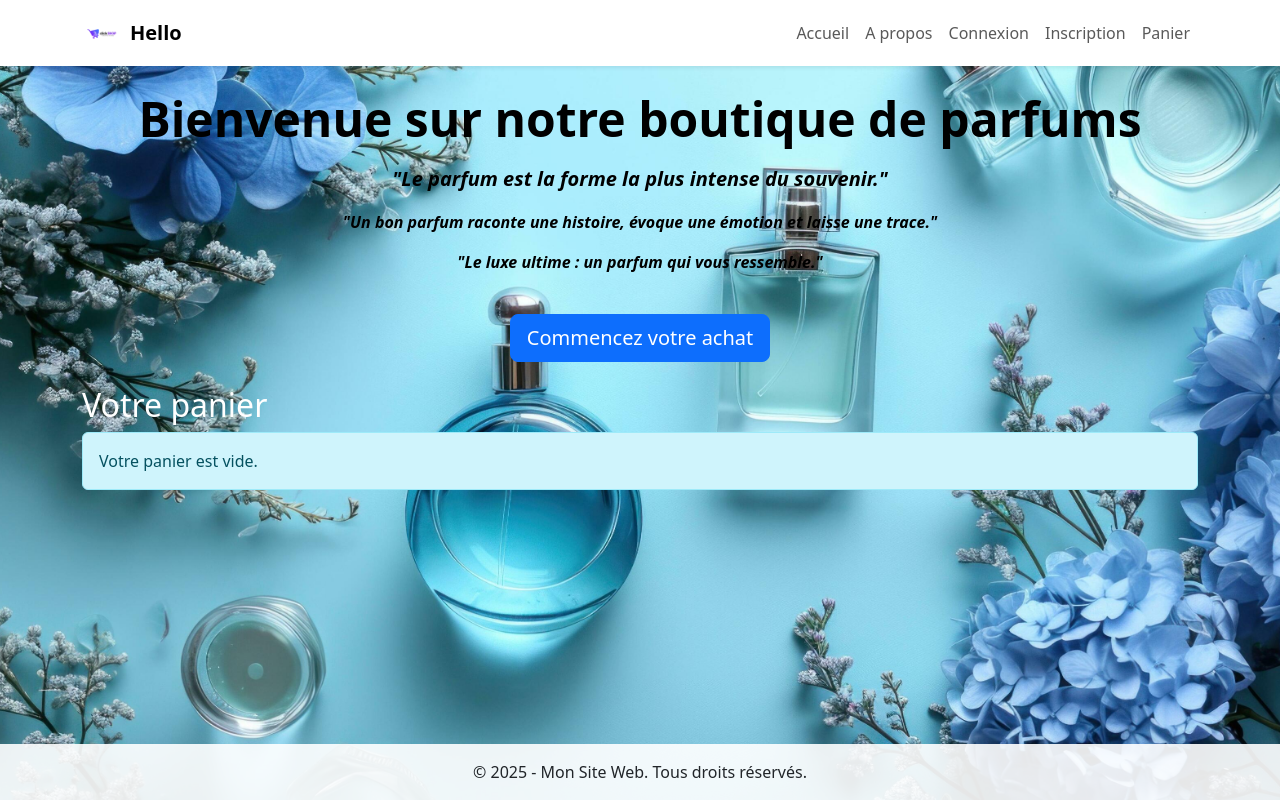
After one commit to sihembarghouda/Symfony7_project, a Symfony app: template templates/cart/index.html.twig in a window 1280 px wide. The commit adds this page. Run offline with Twig, Linux system fonts and the light colour scheme; the template is opened without the code that fills it, so the values that code supplies are empty; some libraries are stand-ins or nearby versions.

Commit message:
second commit

```diff
--- a/templates/base.html.twig
+++ b/templates/base.html.twig
@@ -48,9 +48,19 @@
             <div class="collapse navbar-collapse justify-content-end" id="navbarNav">
                 <ul class="navbar-nav">
                     <li class="nav-item"><a class="nav-link" href="{{ path('app_index') }}">Accueil</a></li>
-                    <li class="nav-item"><a class="nav-link" href="{{ path('app_about') }}">About</a></li>
+                    <li class="nav-item"><a class="nav-link" href="{{ path('app_about') }}">A propos</a></li>
                     <li class="nav-item"><a class="nav-link" href="{{ path('app_connexion') }}">Connexion</a></li>
                     <li class="nav-item"><a class="nav-link" href="{{ path('app_inscription') }}">Inscription</a></li>
+                    <li class="nav-item">
+    <a class="nav-link position-relative" href="{{ path('cart_index') }}">
+        Panier
+        {% if app.session.get('cart') is defined and app.session.get('cart')|length > 0 %}
+            <span class="badge bg-danger position-absolute top-0 start-100 translate-middle">
+                {{ app.session.get('cart')|length }}
+            </span>
+        {% endif %}
+    </a>
+</li>
                 </ul>
             </div>
         </div>
@@ -58,11 +68,11 @@
 
     <!-- Contenu principal -->
     <div class="container mt-4 content-wrapper">
-        <div class="text-center text-white mb-4">
+        <div class="text-center text-black mb-4">
             <h1 class="display-5 fw-bold">Bienvenue sur notre boutique de parfums</h1>
-            <p class="lead fst-italic mt-3 fw-bold text-white">"Le parfum est la forme la plus intense du souvenir."</p>
-<p class="fst-italic fw-bold text-white">"Un bon parfum raconte une histoire, évoque une émotion et laisse une trace."</p>
-<p class="fst-italic fw-bold text-white">"Le luxe ultime : un parfum qui vous ressemble."</p>
+            <p class="lead fst-italic mt-3 fw-bold text-black">"Le parfum est la forme la plus intense du souvenir."</p>
+<p class="fst-italic fw-bold text-black">"Un bon parfum raconte une histoire, évoque une émotion et laisse une trace."</p>
+<p class="fst-italic fw-bold text-black">"Le luxe ultime : un parfum qui vous ressemble."</p>
 
 
             <!-- Bouton Commencez votre achat -->
--- /dev/null
+++ b/templates/cart/index.html.twig
@@ -0,0 +1,26 @@
+{% extends 'base.html.twig' %}
+
+{% block title %}Mon Panier{% endblock %}
+
+{% block body %}
+    <h2 class="text-white">Votre panier</h2>
+
+    {% if items|length == 0 %}
+        <div class="alert alert-info">Votre panier est vide.</div>
+    {% else %}
+        <ul class="list-group mb-3">
+            {% for item in items %}
+                <li class="list-group-item d-flex justify-content-between align-items-center">
+                    {{ item.product.nom }} - {{ item.quantity }} x {{ item.product.prix }} €
+                    <a href="{{ path('cart_add', {'id': produit.id}) }}" class="btn btn-primary">Acheter</a>
+                    <a href="{{ path('cart_update', {'id': item.product.id}) }}" class="btn btn-secondary btn-sm">Modifier</a>
+                    <span class="badge bg-secondary rounded-pill">{{ item.quantity }}</span>
+                    <span class="badge bg-secondary rounded-pill">{{ item.product.prix * item.quantity }} €</span>
+
+                    <a href="{{ path('cart_remove', {'id': item.product.id}) }}" class="btn btn-danger btn-sm">Supprimer</a>
+                </li>
+            {% endfor %}
+        </ul>
+        <h4 class="text-white">Total : {{ total }} €</h4>
+    {% endif %}
+{% endblock %}
--- a/templates/pages/index.html.twig
+++ b/templates/pages/index.html.twig
@@ -3,8 +3,6 @@
 {% block title %}Accueil - Boutique de Parfums{% endblock %}
 
 {% block body %}
-
-
     <div class="row row-cols-1 row-cols-md-3 g-4">
         <div class="col">
             <div class="card h-100">
@@ -12,6 +10,7 @@
                 <div class="card-body text-center">
                     <h5 class="card-title">Parfum Élégance</h5>
                     <p class="card-text">Un parfum raffiné aux notes florales.</p>
+                    <a href="#" class="btn btn-primary">Acheter</a>
                 </div>
             </div>
         </div>
@@ -22,6 +21,7 @@
                 <div class="card-body text-center">
                     <h5 class="card-title">Parfum Intense</h5>
                     <p class="card-text">Un parfum profond et sensuel.</p>
+                    <a href="#" class="btn btn-primary">Acheter</a>
                 </div>
             </div>
         </div>
@@ -32,6 +32,7 @@
                 <div class="card-body text-center">
                     <h5 class="card-title">Parfum Fraîcheur</h5>
                     <p class="card-text">Une senteur légère et vivifiante.</p>
+                    <a href="#" class="btn btn-primary">Acheter</a>
                 </div>
             </div>
         </div>
```
Also changed, not shown: src/Controller/CartController.php (added, +74 -0 lines), src/Entity/Produit.php (+42 -4 lines), templates/produit/index.html.twig (added, +23 -0 lines).
